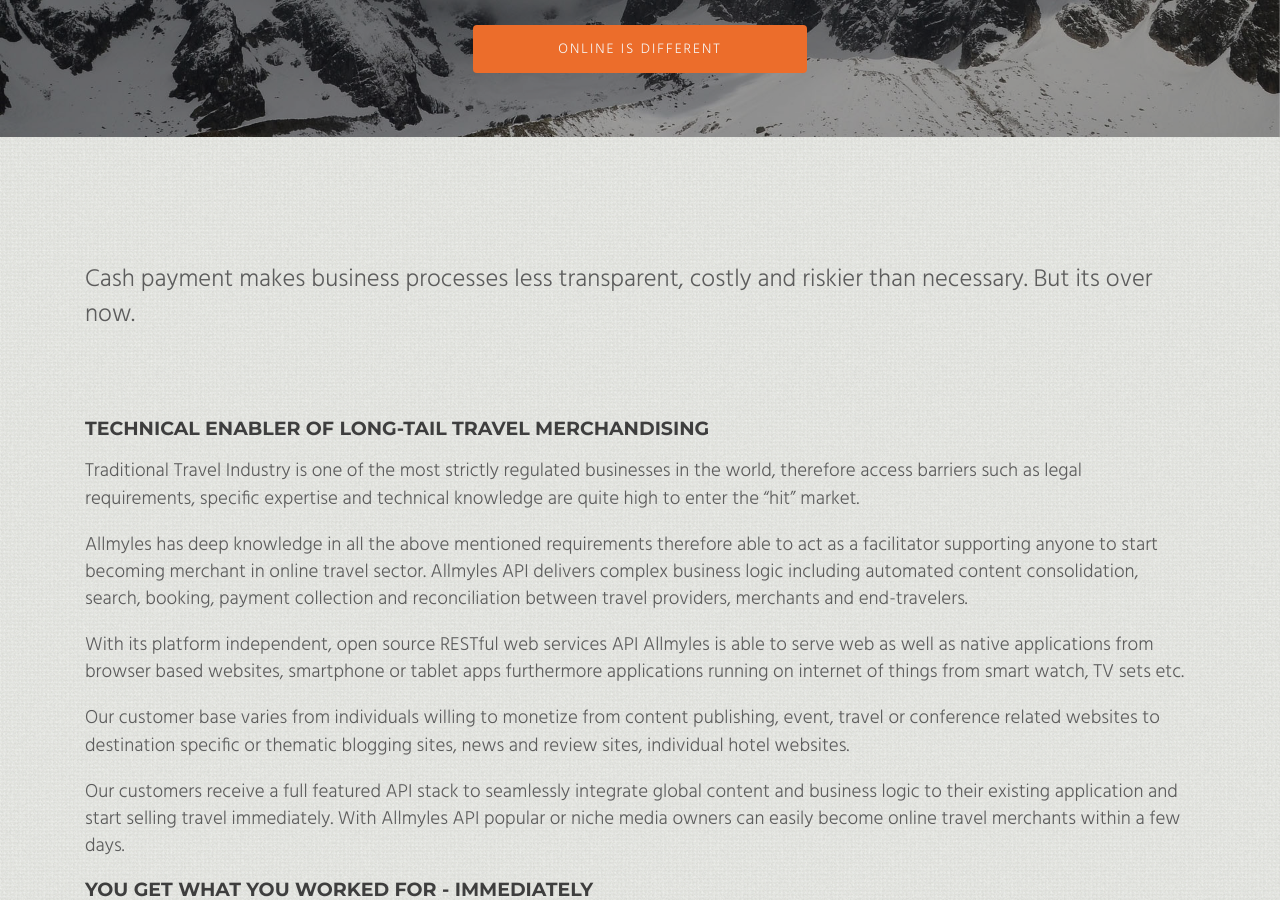
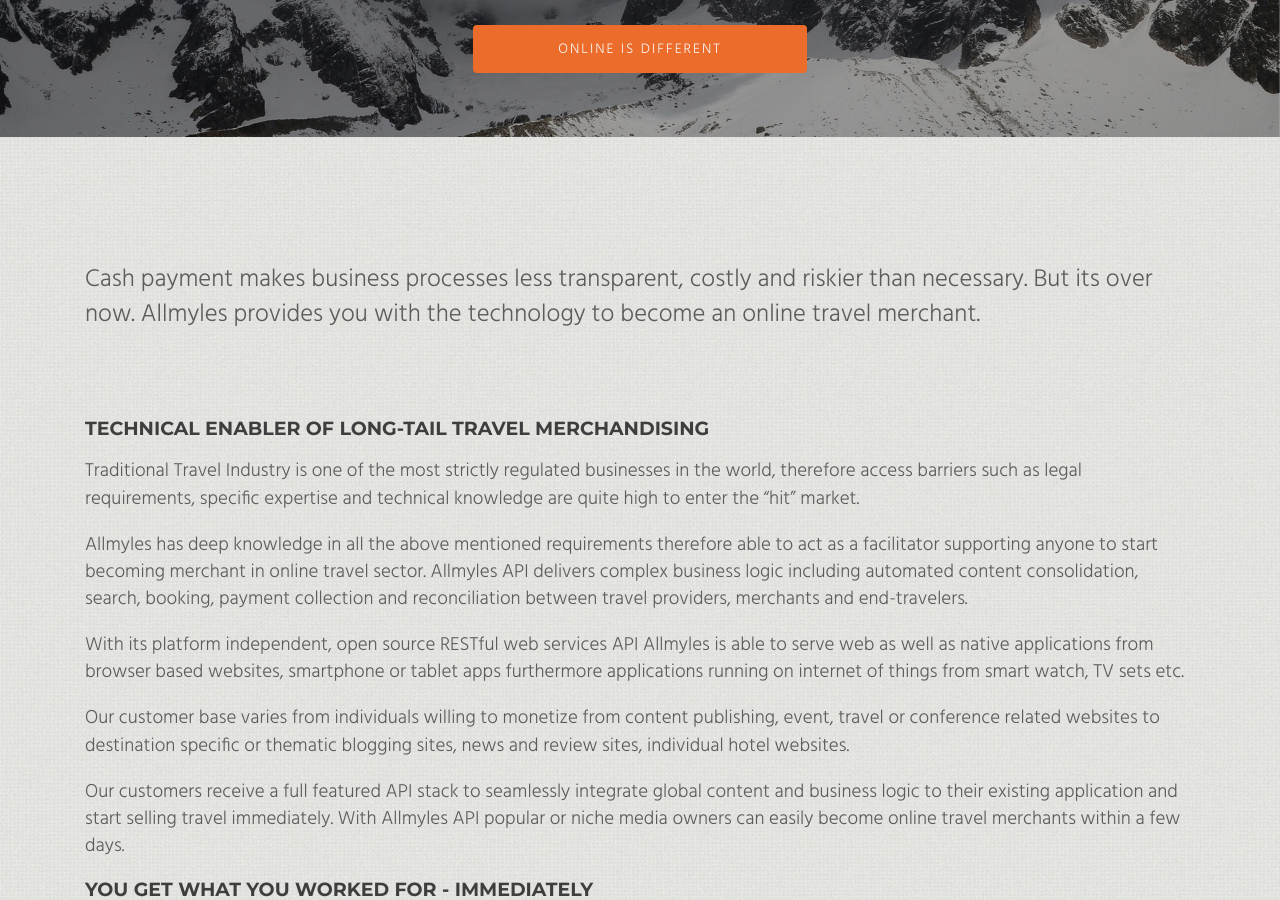
Before and after one commit to balazsszilardtoth/allmyles.github.io, a Jekyll site: the page built from why.html, in a window 1280 px wide and 900 px high, scrolled down 447 px. Built offline with Jekyll 4.4.1, drawn with Linux system fonts in a browser that asks for light colours; nearby versions of some CDN libraries.

Commit message:
clarification of "why"

```diff
--- a/why.html
+++ b/why.html
@@ -15,7 +15,7 @@ title: Why - Allmyles
 
 	<div class="container">
 		<div class="col-md-12">
-			<p class="summary">Cash payment makes business processes less transparent, costly and riskier than necessary. But its over now.</p>
+			<p class="summary">Cash payment makes business processes less transparent, costly and riskier than necessary. But its over now. Allmyles provides you with the technology to become an online travel merchant.</p>
 
 			<h3>Technical Enabler of Long-Tail Travel Merchandising</h3>
 			<p>Traditional Travel Industry is one of the most strictly regulated businesses in the world, therefore access barriers such as legal requirements, specific expertise and technical knowledge are quite high to enter the “hit” market.</p>
```
